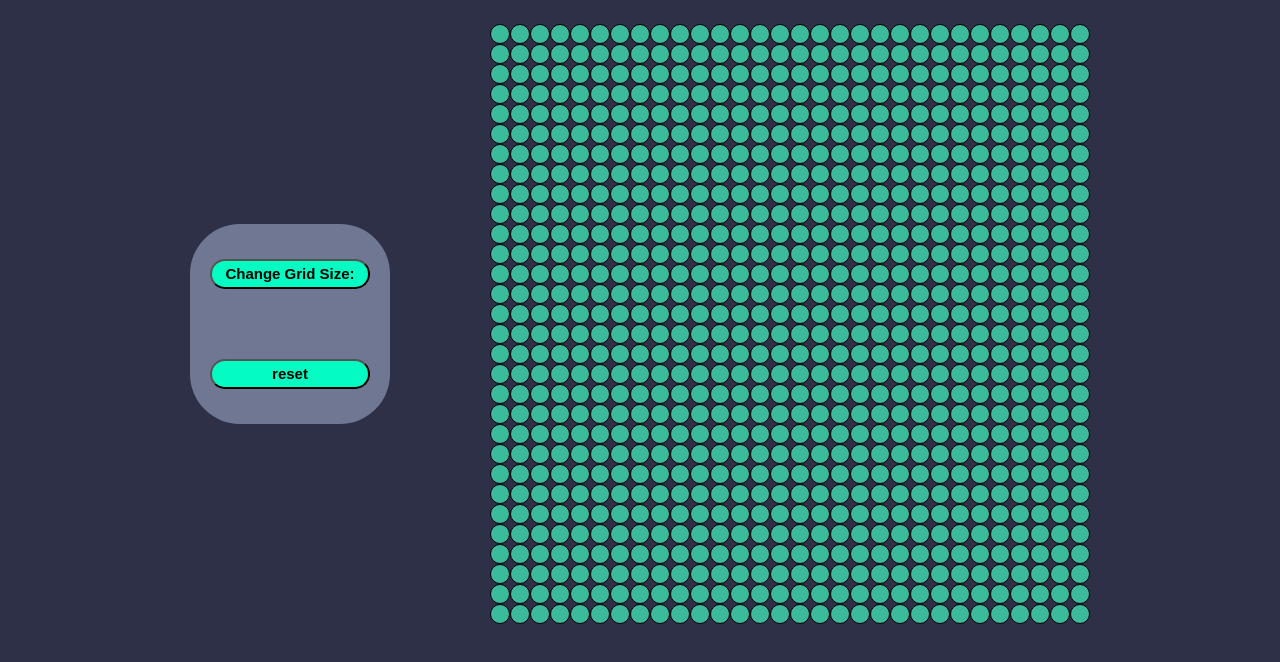
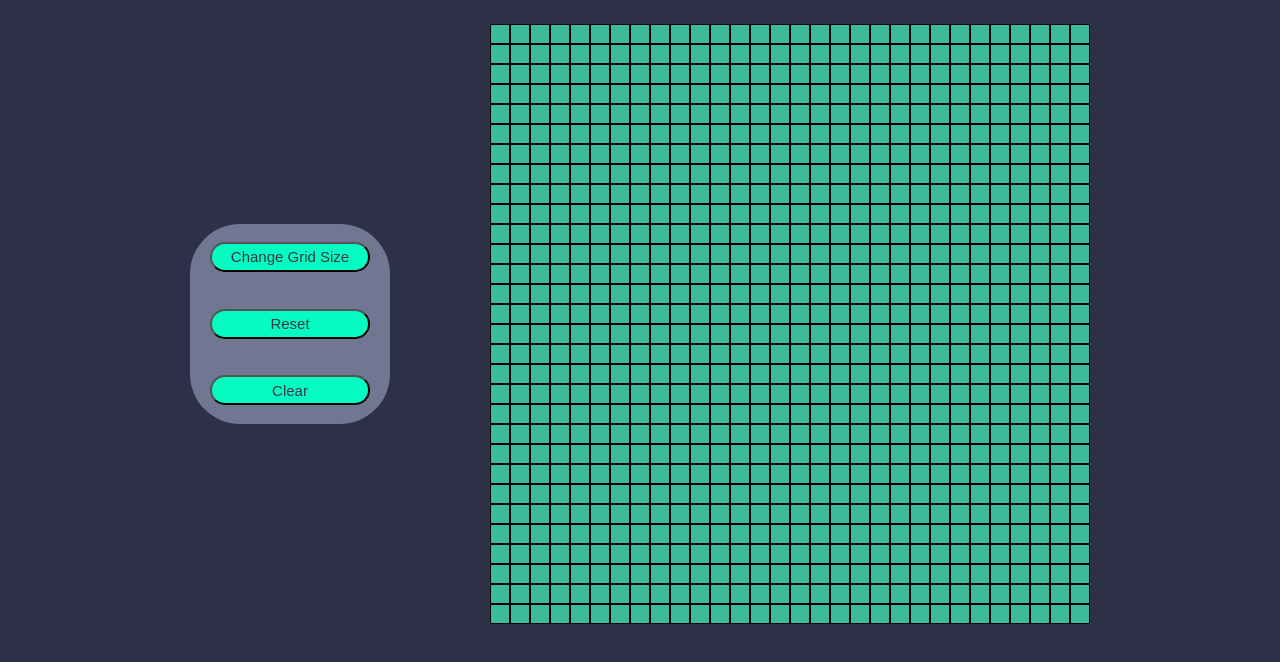
Before and after one commit to lowkeyy444/Etch-a-Sketch, a plain HTML site: page index.html in a window 1280 px wide. Shown: the part 76-738 px from the top of the page. Drawn offline with Linux system fonts and the light colour scheme; a web font is replaced by a local one.

Commit message:
added clear adn reset buttons

```diff
--- a/index.html
+++ b/index.html
@@ -12,8 +12,9 @@
 
     <div id="main-container">
       <div id="menubar">
-        <button id="btn">Change Grid Size:</button>
-        <button id="btn">reset</button>
+        <button id="btn">Change Grid Size</button>
+        <button id="reset">Reset</button>
+        <button id="clear">Clear</button>
       </div>
       <div id="div-container"></div>
     </div>
--- a/script.js
+++ b/script.js
@@ -1,3 +1,4 @@
+let gridSize = 30;
 function createGrid(gridSize) {
   const container = document.querySelector("#div-container");
   container.innerHTML = "";
@@ -13,8 +14,13 @@ function createGrid(gridSize) {
     container.appendChild(div);
 
     div.addEventListener("mouseover", () => {
-      div.style.backgroundColor = "#707793";
+      div.style.backgroundColor = "#363a47";
       console.log("test");
+
+      const reset = document.querySelector("#clear");
+      reset.addEventListener("click", () => {
+        div.style.backgroundColor = "#3bba9c";
+      });
     });
   }
 }
@@ -32,4 +38,10 @@ btn.addEventListener("click", () => {
   createGrid(gridSize);
 });
 
-createGrid(30);
+const reset = document.querySelector("#reset");
+
+reset.addEventListener("click", () => {
+  createGrid(gridSize);
+});
+
+createGrid(gridSize);
--- a/style.css
+++ b/style.css
@@ -9,7 +9,7 @@
   border: 1px solid black;
   background-color: #3bba9c;
   box-sizing: border-box;
-  border-radius: 10px;
+  /* border-radius: 10px; */
 }
 
 #heading {
@@ -41,15 +41,16 @@
   margin-top: auto;
   margin-bottom: auto;
 }
-#btn {
+#btn,
+#clear,
+#reset {
   height: 30px;
   width: 160px;
   font-size: 15px;
   border-radius: 50px;
-  font-weight: bold;
-
+  font-weight: 100;
+  color: #363a47;
   background-color: #04fbc1;
-  box-shadow: 100px;
 }
 
 html {
```
